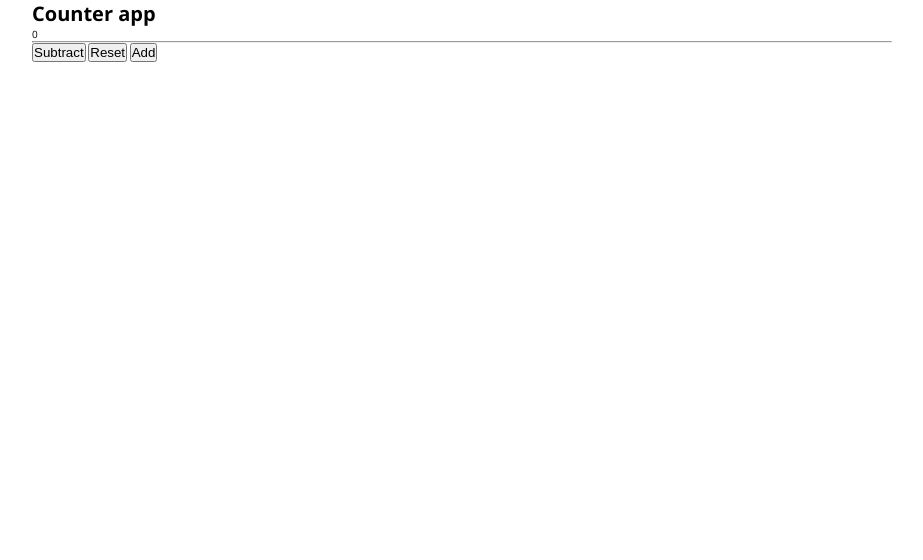
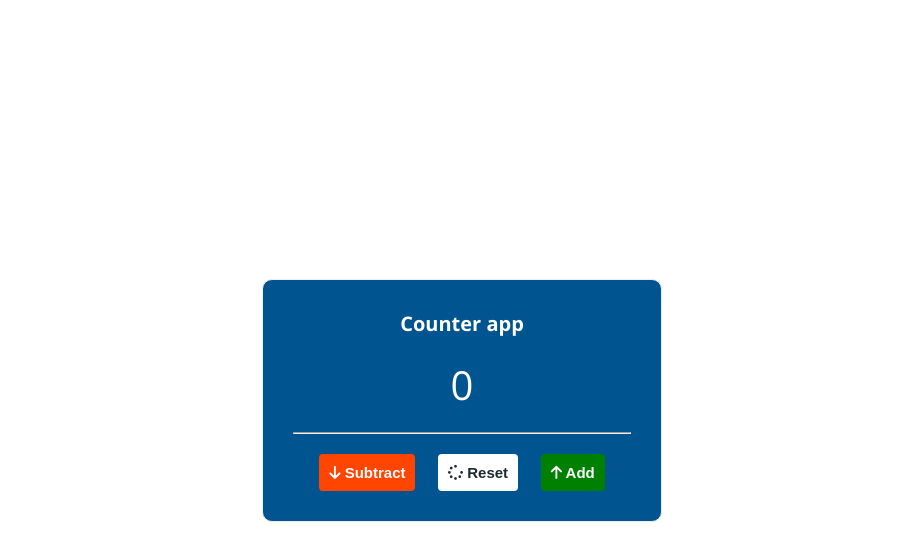
Before and after one commit to Tharika2094/Counter-App-JavaScript-Mini-Project, a plain HTML site: page index.html in a window 1280 px wide. Shown: the whole page, without its empty margins (178-1101 px from the left). Drawn offline with nearby package versions, Linux system fonts and the light colour scheme.

Commit message:
Add style

```diff
--- a/index.html
+++ b/index.html
@@ -4,10 +4,7 @@
     <meta charset="UTF-8" />
     <meta name="viewport" content="width=device-width, initial-scale=1.0" />
     <title>Document</title>
-    <script
-      src="https://kit.fontawesome.com/1935d064dd.js"
-      crossorigin="anonymous"
-    ></script>
+    <script src="https://kit.fontawesome.com/f2eabcd3d4.js" crossorigin="anonymous"></script>
     <link rel="stylesheet" href="styles.css" />
   </head>
   <body>
@@ -17,9 +14,9 @@
         <span class="count">0</span>
         <hr>
         <div class="buttons">
-          <button class="subtract"><i class="arrow down"></i>Subtract</button>
-          <button class="reset"><i class="spinner"></i>Reset</button>
-          <button class="add"><i class="arrow up"></i>Add</button>
+          <button class="subtract"><i class="fa-solid fa-arrow-down"></i> Subtract</button>
+          <button class="reset"><i class="fa-solid fa-spinner"></i> Reset</button>
+          <button class="add"><i class="fa-solid fa-arrow-up"></i> Add</button>
         </div>
       </div>
       </div>
--- a/styles.css
+++ b/styles.css
@@ -38,4 +38,50 @@ img {
   max-width: 900px;
   margin: 0 auto;
   padding: 0 20px;
+  display: flex;
+  justify-content: center;
+  align-items: center;
+  height: 100vh;
 }
+
+.counter-div{
+  width: 40rem;
+  border: 1px solid var(--grey);
+  background-color: var(--light-blue);
+  padding: 1rem;
+  color: var(--white);
+  text-align: center;
+  border-radius: 1rem;
+}
+
+.counter-div > *{
+  margin: 2rem;
+}
+
+.count{
+  font-size: 4rem;
+}
+
+.buttons button{    /*select any button element inside the buttons class element*/
+  padding: 1rem;
+  margin: 0 1rem;
+  font-size: 1.5rem;
+  color: var(--white);
+  font-weight: 700;
+  border-radius: 4px;
+  border: none;
+  outline: none;
+}
+
+.subtract{
+  background-color: orangered;
+}
+
+button.reset{     /*reset button could overide button*/
+  color: var(--black);
+  background-color:var(--white);
+}
+
+.add{
+  background-color: green;
+}
```
